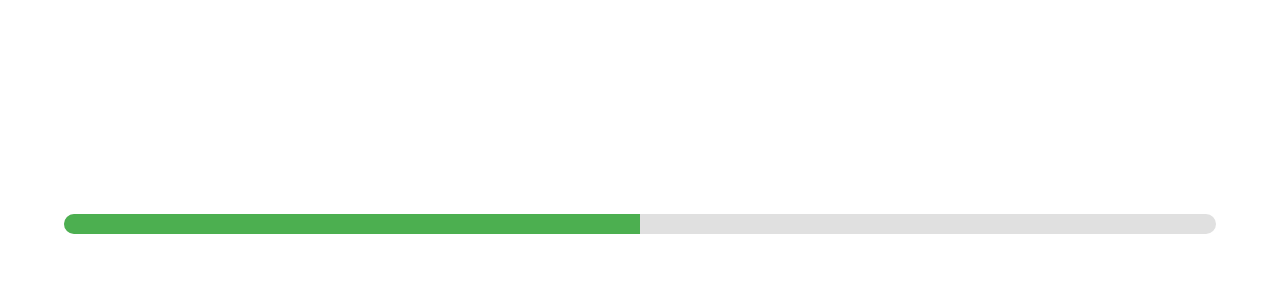
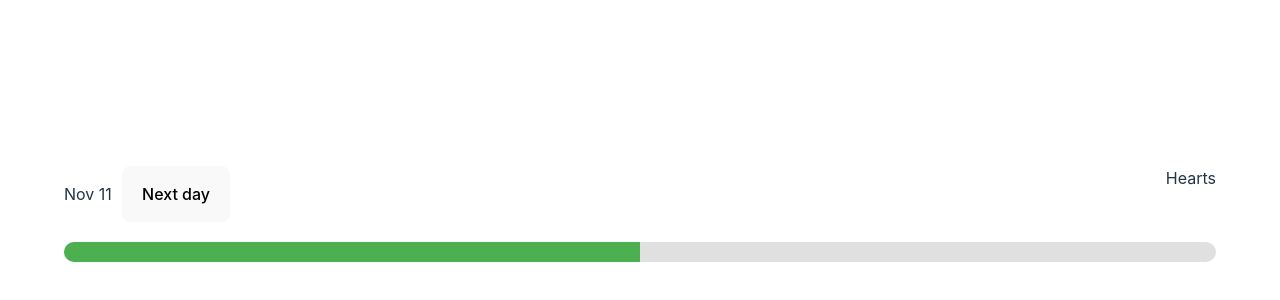
Before and after one commit to HackCamp2024/walk-your-dog, a React (Vite) app: page / in a window 1280 px wide. Shown: the part 176-476 px from the top of the page. Built offline with nearby package versions, Linux system fonts and the light colour scheme.

Commit message:
add update next day status

```diff
--- a/src/App.jsx
+++ b/src/App.jsx
@@ -1,11 +1,35 @@
+import { useState } from "react";
+
+import { Header } from "./components/Header/Header";
 import { Progress } from "./components/Progress/Progress";
 
 import "./App.css";
 
 function App() {
+  const [hearts, setHearts] = useState(3);
+
+  // TODO: integrate with Input later
+  const [steps, setSteps] = useState(5000);
+
+  // value for the demo
+  // how many days passed from the init state
+  const [day, setDay] = useState(0);
+
+  // For demo
+  const handleClickNextDay = () => {
+    setDay(day + 1);
+    setSteps(0);
+    // TODO change the number of hearts to fill depending on the number of steps the user had at the day
+  };
+
   return (
     <>
-      <Progress steps={5000} />
+      <Header
+        day={day}
+        handleClickNextDay={handleClickNextDay}
+        hearts={hearts}
+      />
+      <Progress steps={steps} />
     </>
   );
 }
--- a/src/components/Header/Header.css
+++ b/src/components/Header/Header.css
@@ -2,3 +2,8 @@
   display: flex;
   justify-content: space-between;
 }
+
+.day-container {
+  display: flex;
+  gap: 10px;
+}
--- a/src/components/Header/Header.jsx
+++ b/src/components/Header/Header.jsx
@@ -1,15 +1,18 @@
 import "./Header.css";
-function formatDate() {
-  const today = new Date();
-  const options = { month: "short", day: "numeric" };
-  return today.toLocaleDateString("en-US", options);
+function formatDate(dayOffset) {
+  const date = new Date(Date.now() + dayOffset * 86400000); // 86400000 ms in a day
+  return date.toLocaleDateString("en-US", { month: "short", day: "numeric" });
 }
 
-export const Header = () => {
-  const dateText = formatDate();
+export const Header = ({ day, handleClickNextDay, hearts }) => {
+  const dateText = formatDate(day);
   return (
     <div className="header-container">
-      <p>{dateText}</p>
+      <div className="day-container">
+        <p>{dateText}</p>
+        <button onClick={handleClickNextDay}>Next day</button>
+      </div>
+
       {/* TODO: Hearts component later */}
       <div>Hearts</div>
     </div>
```
